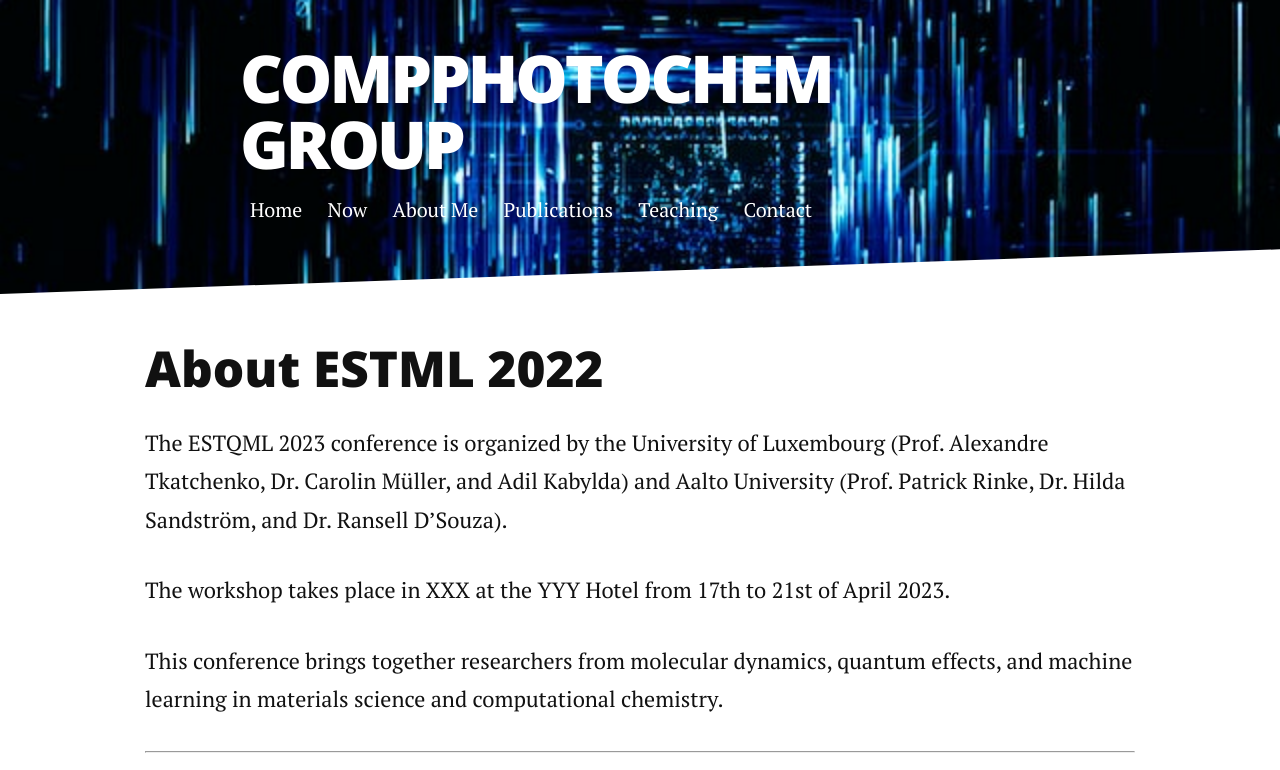
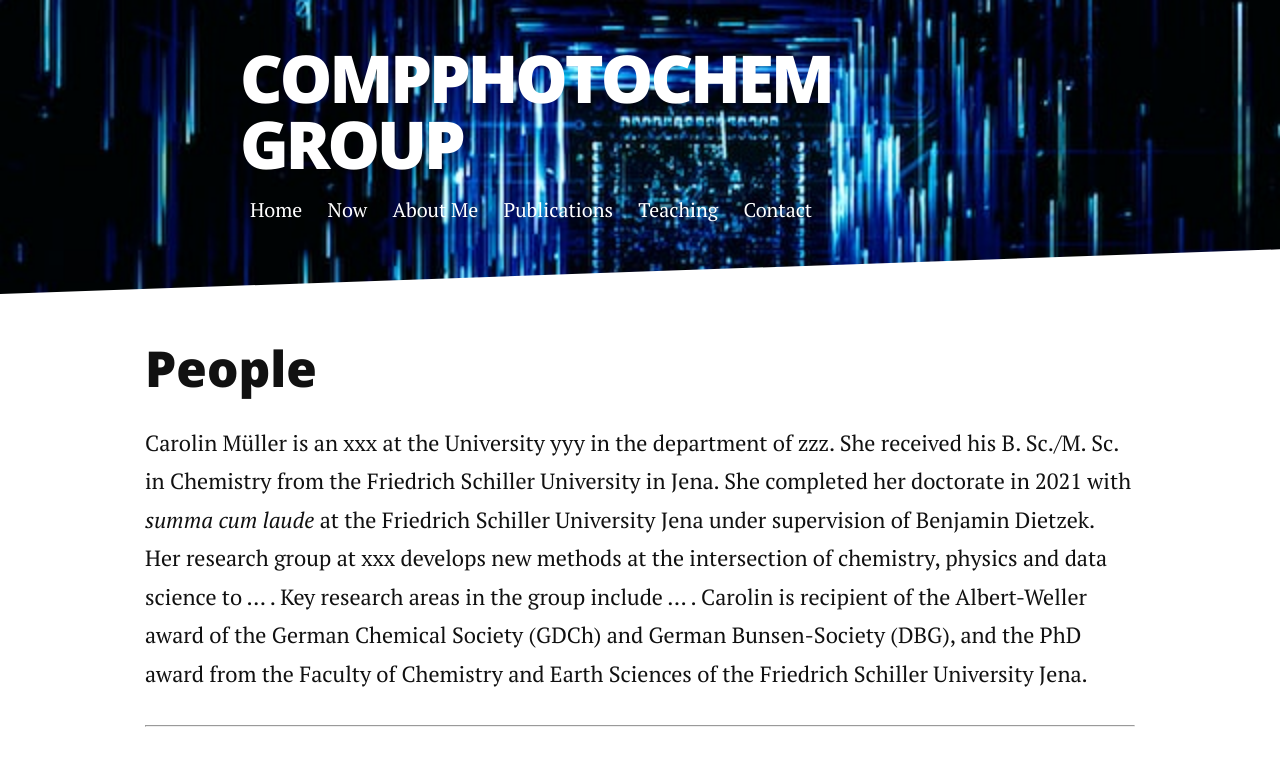
Before and after one commit to CompPhotoChem/CompPhotoChem.github.io, a Jekyll site: the page built from about.md, in a window 1280 px wide, cut to the strip 0-770 px from the top of the page. Built offline with Jekyll 4.4.1, drawn with Linux system fonts in a browser that asks for light colours; nearby versions of some CDN libraries; some of the changed text lies outside the part shown.

Commit message:
Update about.md

```diff
--- a/about.md
+++ b/about.md
@@ -3,13 +3,13 @@ layout: default
 title: About
 ---
 
-## About ESTML 2022
+## People
 
-The ESTQML 2023 conference is organized by the University of Luxembourg (Prof. Alexandre Tkatchenko, Dr. Carolin Müller, and Adil Kabylda) and Aalto University (Prof. Patrick Rinke, Dr. Hilda Sandström, and Dr. Ransell D'Souza).
-
-The workshop takes place in XXX at the YYY Hotel from 17th to 21st of April 2023.
-
-This conference brings together researchers from molecular dynamics, quantum effects, and machine learning in materials science and computational chemistry.
+Carolin Müller is an xxx at the University yyy in the department of zzz.
+She received his B. Sc./M. Sc. in Chemistry from the Friedrich Schiller University in Jena.
+She completed her doctorate in 2021 with *summa cum laude* at the Friedrich Schiller University Jena under supervision of Benjamin Dietzek.
+Her research group at xxx develops new methods at the intersection of chemistry, physics and data science to ... .
+Key research areas in the group include  ... .
+Carolin is recipient of the Albert-Weller award of the German Chemical Society (GDCh) and German Bunsen-Society (DBG), and the PhD award from the Faculty of Chemistry and Earth Sciences of the Friedrich Schiller University Jena.
 
 _________________
-*The website and logo has been created by Carolin Müller. *
```
